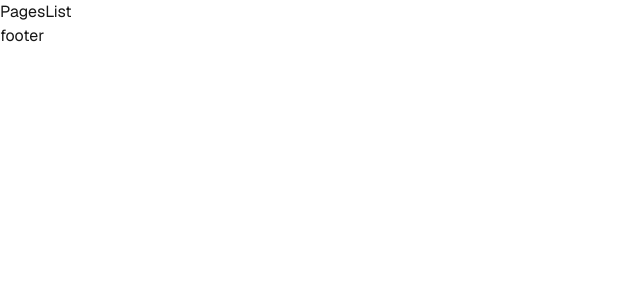
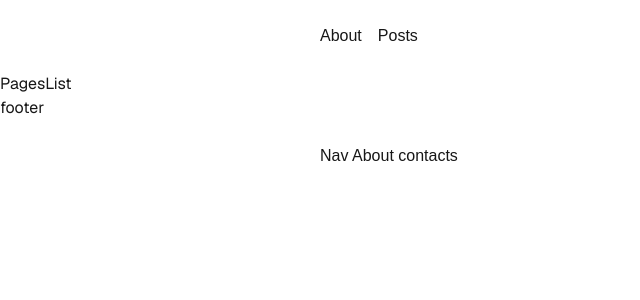
Before and after one commit to KostiantynO/legacy-of-umah, a Next.js app: page / in a window 1280 px wide. Shown: the top 300 px of the page, without its empty margins (0-640 px from the left). Built offline with nearby package versions, Linux system fonts and the light colour scheme.

Commit message:
feat: :construction: add Header and Footer

```diff
--- a/src/app/layout.tsx
+++ b/src/app/layout.tsx
@@ -1,6 +1,9 @@
 import './globals.css';
 
 import { Geist, Geist_Mono as Mono } from 'next/font/google';
+
+import { Footer } from '@/components/Footer';
+import { Header } from '@/components/Header';
 
 import type { Metadata } from 'next';
 import type { ReactNode } from 'react';
@@ -17,7 +20,9 @@ const RootLayout = ({ children }: Readonly<{ children: ReactNode }>) => {
   return (
     <html lang="en">
       <body className={`${sans.variable} ${mono.variable} antialiased`}>
+        <Header />
         {children}
+        <Footer />
       </body>
     </html>
   );
--- /dev/null
+++ b/src/components/Container.tsx
@@ -0,0 +1,5 @@
+import type { ReactNode } from 'react';
+
+export const Container = ({ children }: { children: ReactNode }) => (
+  <div className="container m-auto max-w-2xl px-4">{children}</div>
+);
--- /dev/null
+++ b/src/components/Footer.tsx
@@ -0,0 +1,7 @@
+import { Container } from './Container';
+
+export const Footer = () => (
+  <footer className="py-6">
+    <Container>Nav About contacts</Container>
+  </footer>
+);
--- /dev/null
+++ b/src/components/Header.tsx
@@ -0,0 +1,10 @@
+import { Container } from './Container';
+import { Nav } from './Nav';
+
+export const Header = () => (
+  <header className="py-6">
+    <Container>
+      <Nav />
+    </Container>
+  </header>
+);
--- /dev/null
+++ b/src/components/Nav.tsx
@@ -0,0 +1,27 @@
+import Link from 'next/link';
+
+export interface NavLink {
+  href: string;
+  text: string;
+}
+
+const links: NavLink[] = [
+  { href: '/', text: 'About' },
+  { href: '/posts', text: 'Posts' },
+];
+
+const LinkItem = ({ href, text }: NavLink) => (
+  <li>
+    <Link href={href}>{text}</Link>
+  </li>
+);
+
+export const Nav = () => {
+  const linksList = links.map(LinkItem);
+
+  return (
+    <nav>
+      <ul className="flex gap-x-4">{linksList}</ul>
+    </nav>
+  );
+};
```
